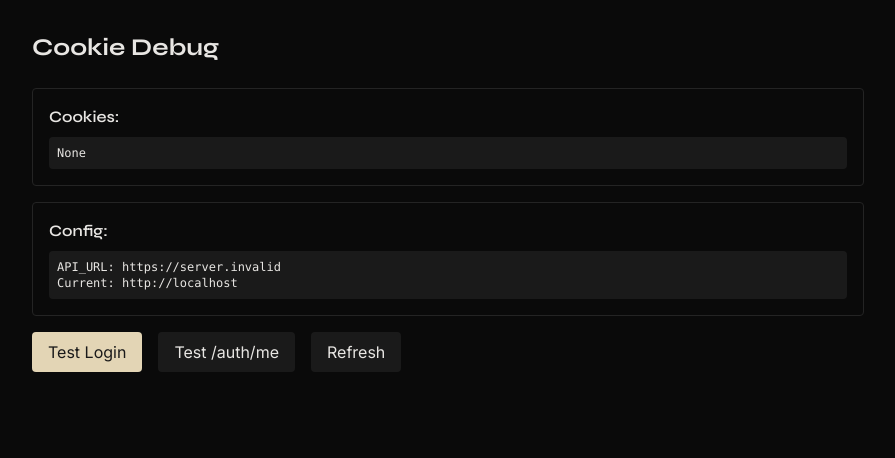
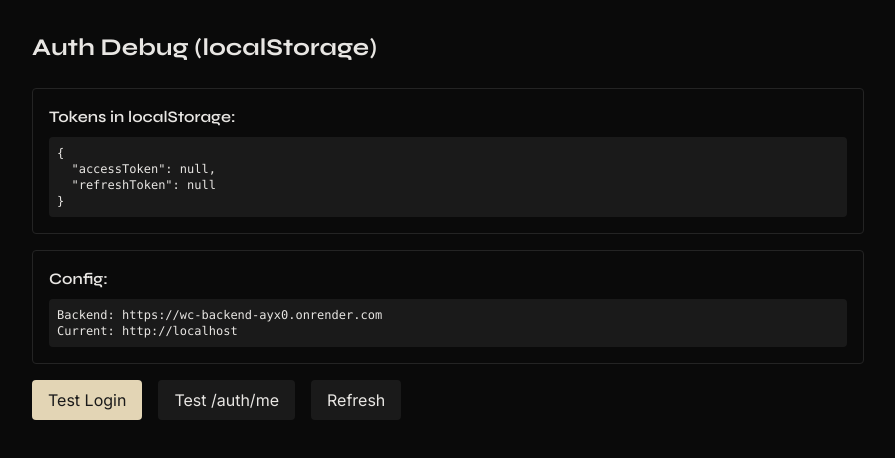
Before and after one commit to Westminster-Chariots/wc-web, a Next.js app: page /debug-cookies in a window 1280 px wide. Shown: the top 458 px of the page, without its empty margins (192-1087 px from the left). Built offline with nearby package versions, Linux system fonts and the light colour scheme; no server answers.

Commit message:
Update debug page for localStorage and remove middleware cookie check

```diff
--- a/src/app/debug-cookies/page.tsx
+++ b/src/app/debug-cookies/page.tsx
@@ -5,7 +5,7 @@ import { api } from "@/lib/api";
 import axios from "axios";
 
 export default function CookieDebugPage() {
-  const [cookies, setCookies] = useState<string>("");
+  const [tokens, setTokens] = useState<string>("");
   const [loginResponse, setLoginResponse] = useState<any>(null);
   const [meResponse, setMeResponse] = useState<any>(null);
   const [error, setError] = useState<string>("");
@@ -13,8 +13,14 @@ export default function CookieDebugPage() {
   const [loading, setLoading] = useState(false);
 
   useEffect(() => {
-    setCookies(document.cookie);
+    checkTokens();
   }, []);
+
+  const checkTokens = () => {
+    const accessToken = localStorage.getItem("access_token");
+    const refreshToken = localStorage.getItem("refresh_token");
+    setTokens(JSON.stringify({ accessToken: accessToken ? "***" + accessToken.slice(-10) : null, refreshToken: refreshToken ? "***" + refreshToken.slice(-10) : null }, null, 2));
+  };
 
   const testLogin = async () => {
     setError("");
@@ -22,20 +28,25 @@ export default function CookieDebugPage() {
     setLoading(true);
     console.log("Calling: /api/v1/auth/login");
     try {
-      const response = await axios.post("/api/v1/auth/login", {
+      const response = await axios.post("https://wc-backend-ayx0.onrender.com/api/v1/auth/login", {
         email: "admin@westminsterchariots.com",
         password: "admin123",
       }, {
-        withCredentials: true,
-        timeout: 60000 // 60 second timeout for Render cold start
+        timeout: 60000
       });
       console.log("Response:", response);
       setLoginResponse(response.data);
       setHeaders({
-        'set-cookie': response.headers['set-cookie'],
         'all': Object.keys(response.headers)
       });
-      setTimeout(() => setCookies(document.cookie), 100);
+
+      // Store tokens
+      if (response.data.accessToken) {
+        localStorage.setItem("access_token", response.data.accessToken);
+        localStorage.setItem("refresh_token", response.data.refreshToken);
+      }
+
+      setTimeout(checkTokens, 100);
     } catch (err: any) {
       console.error("Error:", err);
       setError(err.response?.data?.error || err.message);
@@ -57,16 +68,16 @@ export default function CookieDebugPage() {
 
   return (
     <div className="p-8 max-w-4xl mx-auto">
-      <h1 className="text-2xl font-bold mb-6">Cookie Debug</h1>
+      <h1 className="text-2xl font-bold mb-6">Auth Debug (localStorage)</h1>
       <div className="space-y-4">
         <div className="p-4 bg-card border rounded">
-          <h2 className="font-semibold mb-2">Cookies:</h2>
-          <pre className="text-xs bg-secondary p-2 rounded">{cookies || "None"}</pre>
+          <h2 className="font-semibold mb-2">Tokens in localStorage:</h2>
+          <pre className="text-xs bg-secondary p-2 rounded">{tokens || "None"}</pre>
         </div>
         <div className="p-4 bg-card border rounded">
           <h2 className="font-semibold mb-2">Config:</h2>
           <pre className="text-xs bg-secondary p-2 rounded">
-            API_URL: {process.env.NEXT_PUBLIC_API_URL || "(empty)"}
+            Backend: https://wc-backend-ayx0.onrender.com
             {"\n"}Current: {typeof window !== 'undefined' ? window.location.origin : 'N/A'}
           </pre>
         </div>
@@ -75,7 +86,7 @@ export default function CookieDebugPage() {
             {loading ? "Loading..." : "Test Login"}
           </button>
           <button onClick={testMe} className="px-4 py-2 bg-secondary rounded">Test /auth/me</button>
-          <button onClick={() => setCookies(document.cookie)} className="px-4 py-2 bg-secondary rounded">Refresh</button>
+          <button onClick={checkTokens} className="px-4 py-2 bg-secondary rounded">Refresh</button>
         </div>
         {headers && (
           <div className="p-4 bg-card border rounded">
--- a/src/middleware.ts
+++ b/src/middleware.ts
@@ -2,26 +2,8 @@ import { NextResponse } from "next/server";
 import type { NextRequest } from "next/server";
 
 export async function middleware(request: NextRequest) {
-  const { pathname } = request.nextUrl;
-// Allow public paths
-  // Protect /account and /admin/*
-  if (pathname.startsWith("/account") || pathname.startsWith("/admin")) {
-    // Check if access_token cookie exists
-    const accessToken = request.cookies.get("access_token");
-
-    if (!accessToken) {
-      // No cookie, redirect to auth
-      const url = request.nextUrl.clone();
-      url.pathname = "/auth";
-      url.searchParams.set("redirect", pathname);
-      return NextResponse.redirect(url);
-    }
-
-    // Cookie exists, allow access
-    // The useAuth hook will verify the token validity on the client side
-    return NextResponse.next();
-  }
-
+  // Middleware can't access localStorage, so we let client-side useAuth handle protection
+  // Just allow all requests through
   return NextResponse.next();
 }
 
@@ -29,6 +11,5 @@ export const config = {
   matcher: [
     "/account/:path*",
     "/admin/:path*",
-    "/((?!api|_next/static|_next/image|favicon.ico|auth|debug-cookies).*)",
   ],
 };
```
